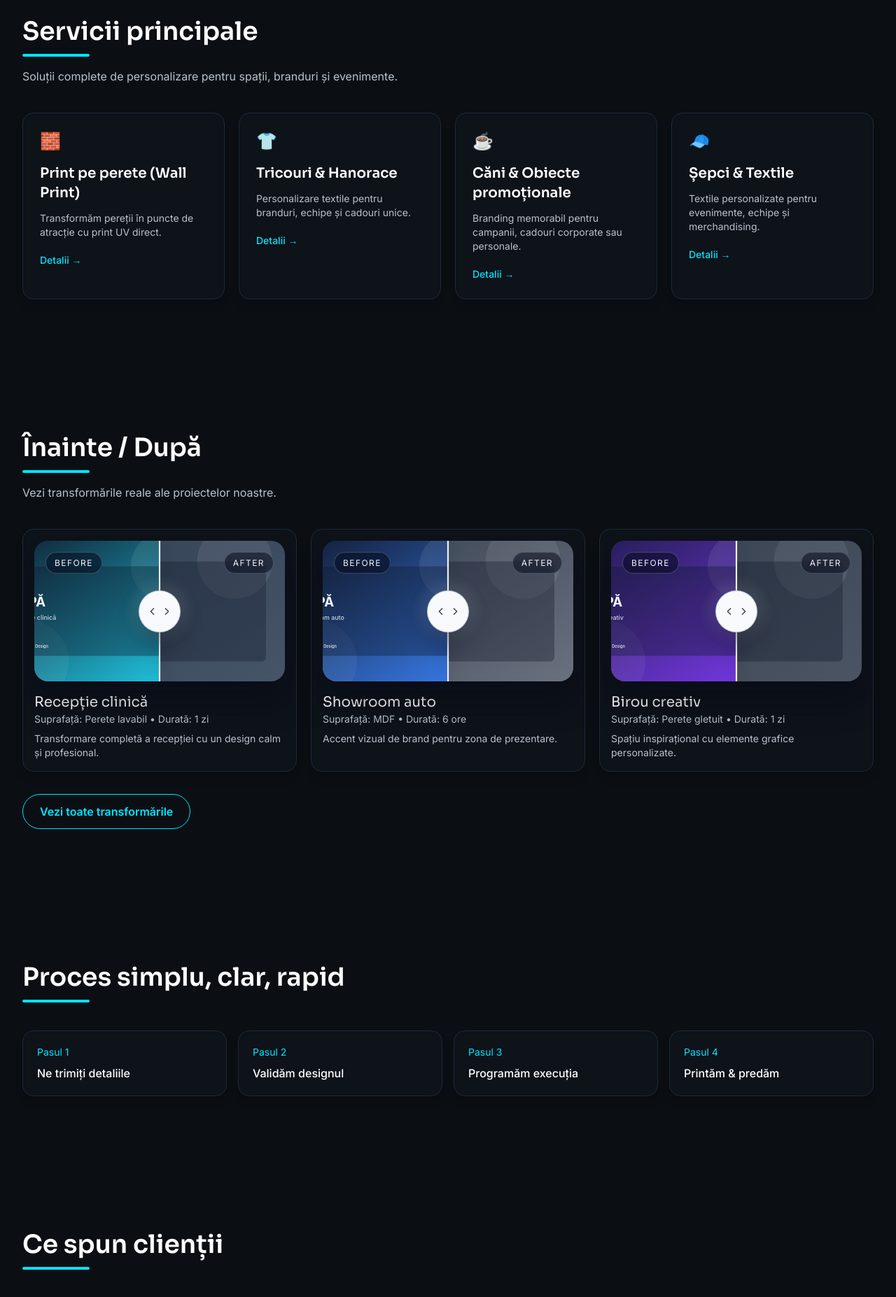
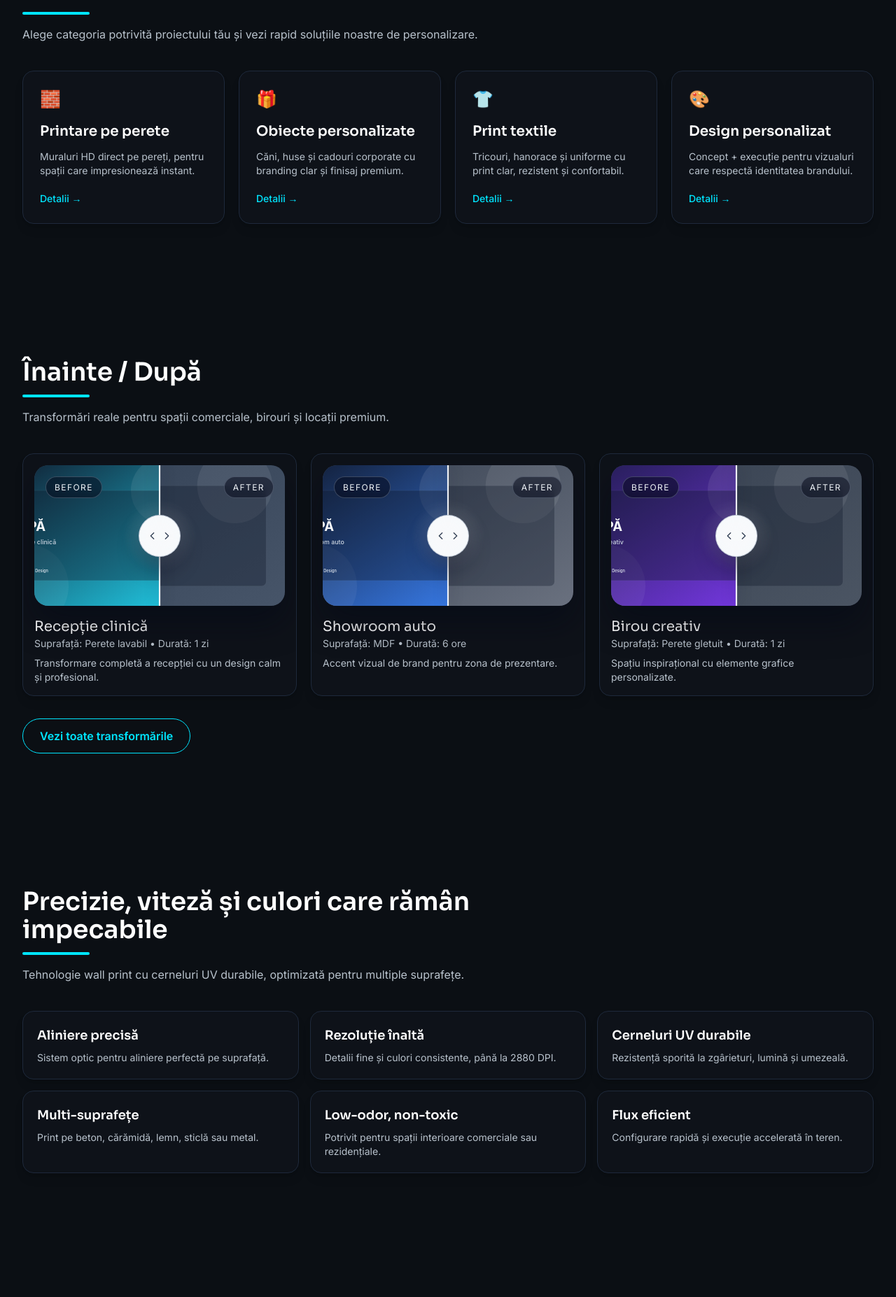
Before and after one commit to darius29/sdg-print, a Next.js app: page / in a window 1280 px wide. Shown: the part 808-2662 px from the top of the page at 70% size. Built offline with nearby package versions, Linux system fonts and the light colour scheme.

Commit message:
Adapt homepage sections to match MVP structure

```diff
--- a/app/page.tsx
+++ b/app/page.tsx
@@ -8,6 +8,61 @@ import { beforeAfterItems } from '@/content/beforeAfter';
 import { services } from '@/content/services';
 import { testimonials } from '@/content/testimonials';
 
+const wallPrintCapabilities = [
+  {
+    title: 'Aliniere precisă',
+    description: 'Sistem optic pentru aliniere perfectă pe suprafață.',
+  },
+  {
+    title: 'Rezoluție înaltă',
+    description: 'Detalii fine și culori consistente, până la 2880 DPI.',
+  },
+  {
+    title: 'Cerneluri UV durabile',
+    description: 'Rezistență sporită la zgârieturi, lumină și umezeală.',
+  },
+  {
+    title: 'Multi-suprafețe',
+    description: 'Print pe beton, cărămidă, lemn, sticlă sau metal.',
+  },
+  {
+    title: 'Low-odor, non-toxic',
+    description: 'Potrivit pentru spații interioare comerciale sau rezidențiale.',
+  },
+  {
+    title: 'Flux eficient',
+    description: 'Configurare rapidă și execuție accelerată în teren.',
+  },
+];
+
+const laserEngravingBenefits = [
+  'Precizie ridicată pentru detalii fine',
+  'Gravură permanentă, fără uzură în timp',
+  'Aspect profesional pentru branding',
+  'Personalizare completă pentru fiecare comandă',
+];
+
+const objectAndTextileProducts = [
+  {
+    title: 'Căni personalizate',
+    useCases: 'Branding, cadouri corporate, activări de brand.',
+  },
+  {
+    title: 'Tricouri',
+    useCases: 'Echipă internă, promoții, merch de campanie.',
+  },
+  {
+    title: 'Hanorace',
+    useCases: 'Merch premium, colecții capsule, confort zilnic.',
+  },
+  {
+    title: 'Șepci',
+    useCases: 'Evenimente, promo outdoor, uniformizare echipe.',
+  },
+];
+
+const executionSteps = ['Consultare', 'Design personalizat', 'Print', 'Predare & montaj'];
+
 export default function HomePage() {
   return (
     <>
@@ -16,12 +71,11 @@ export default function HomePage() {
         <div className="section-container relative py-24 md:py-32">
           <Reveal>
             <h1 className="max-w-4xl font-heading text-4xl font-bold md:text-6xl">
-              Print direct pe perete. Personalizare fără limite. Impact
-              garantat.
+              Transformăm orice suprafață în experiență vizuală.
             </h1>
             <p className="mt-6 max-w-2xl text-lg text-muted">
-              Wall print pe orice suprafață + textile și obiecte personalizate.
-              Timișoara & România.
+              Servicii premium de print pe perete, obiecte personalizate și design
+              unicat pentru branduri care vor impact.
             </p>
             <div className="mt-8 flex flex-wrap gap-4">
               <Link href="/contact" className="btn-primary">
@@ -48,8 +102,8 @@ export default function HomePage() {
 
       <section className="section-container">
         <SectionHeading
-          title="Servicii principale"
-          subtitle="Soluții complete de personalizare pentru spații, branduri și evenimente."
+          title="Serviciile noastre"
+          subtitle="Alege categoria potrivită proiectului tău și vezi rapid soluțiile noastre de personalizare."
         />
         <div className="grid gap-5 md:grid-cols-2 xl:grid-cols-4">
           {services.map((service) => (
@@ -61,7 +115,7 @@ export default function HomePage() {
       <section className="section-container">
         <SectionHeading
           title="Înainte / După"
-          subtitle="Vezi transformările reale ale proiectelor noastre."
+          subtitle="Transformări reale pentru spații comerciale, birouri și locații premium."
         />
         <div className="grid gap-5 md:grid-cols-2 lg:grid-cols-3">
           {beforeAfterItems.map((item) => (
@@ -74,17 +128,66 @@ export default function HomePage() {
       </section>
 
       <section className="section-container">
-        <SectionHeading title="Proces simplu, clar, rapid" />
+        <SectionHeading
+          title="Precizie, viteză și culori care rămân impecabile"
+          subtitle="Tehnologie wall print cu cerneluri UV durabile, optimizată pentru multiple suprafețe."
+        />
+        <div className="grid gap-4 md:grid-cols-2 lg:grid-cols-3">
+          {wallPrintCapabilities.map((feature) => (
+            <article key={feature.title} className="card-premium p-5">
+              <h3 className="font-heading text-lg font-semibold">{feature.title}</h3>
+              <p className="mt-2 text-sm text-muted">{feature.description}</p>
+            </article>
+          ))}
+        </div>
+      </section>
+
+      <section className="section-container">
+        <SectionHeading title="Cum funcționează" />
         <div className="grid gap-4 md:grid-cols-4">
-          {[
-            'Ne trimiți detaliile',
-            'Validăm designul',
-            'Programăm execuția',
-            'Printăm & predăm',
-          ].map((step, index) => (
+          {executionSteps.map((step, index) => (
             <article key={step} className="card-premium p-5">
               <p className="text-sm text-accent">Pasul {index + 1}</p>
               <h3 className="mt-2 font-medium">{step}</h3>
+            </article>
+          ))}
+        </div>
+      </section>
+
+      <section className="section-container">
+        <SectionHeading
+          title="Gravură laser personalizată"
+          subtitle="Realizăm gravură de înaltă precizie pe lemn, MDF, acril, piele și alte materiale compatibile."
+        />
+        <div className="grid gap-4 md:grid-cols-2">
+          <article className="card-premium p-6">
+            <h3 className="font-heading text-lg font-semibold">Materiale compatibile</h3>
+            <p className="mt-2 text-sm text-muted">
+              Lemn, MDF, acril, piele, placaj și materiale speciale pentru
+              semnalistică, gifting și branding premium.
+            </p>
+          </article>
+          <article className="card-premium p-6">
+            <h3 className="font-heading text-lg font-semibold">De ce gravură laser?</h3>
+            <ul className="mt-3 space-y-2 text-sm text-muted">
+              {laserEngravingBenefits.map((benefit) => (
+                <li key={benefit}>• {benefit}</li>
+              ))}
+            </ul>
+          </article>
+        </div>
+      </section>
+
+      <section className="section-container">
+        <SectionHeading
+          title="Print personalizat pe obiecte & textile"
+          subtitle="Produse ideale pentru branding, echipe, evenimente și cadouri corporate."
+        />
+        <div className="grid gap-4 md:grid-cols-2 lg:grid-cols-4">
+          {objectAndTextileProducts.map((product) => (
+            <article key={product.title} className="card-premium p-5">
+              <h3 className="font-heading text-lg font-semibold">{product.title}</h3>
+              <p className="mt-2 text-sm text-muted">{product.useCases}</p>
             </article>
           ))}
         </div>
@@ -100,8 +203,8 @@ export default function HomePage() {
       </section>
 
       <CTASection
-        title="Ai un spațiu de transformat?"
-        description="Trimite-ne detaliile proiectului și primești rapid o ofertă personalizată, transparentă și potrivită bugetului tău."
+        title="Gata să îți transformi spațiul?"
+        description="Trimite-ne o poză cu peretele sau produsul dorit și primești rapid ofertă personalizată + consultanță gratuită."
       />
     </>
   );
--- a/content/services.ts
+++ b/content/services.ts
@@ -4,37 +4,41 @@ export const services: Service[] = [
   {
     id: 'wall-print',
     icon: '🧱',
-    title: 'Print pe perete (Wall Print)',
-    shortDescription: 'Transformăm pereții în puncte de atracție cu print UV direct.',
+    title: 'Printare pe perete',
+    shortDescription:
+      'Muraluri HD direct pe pereți, pentru spații care impresionează instant.',
     description:
-      'Ideal pentru HoReCa, birouri, clinici, locuințe și showroom-uri. Fără tapet sau folie, cu culori vibrante și durabilitate excelentă.',
-    applications: ['lemn natural', 'MDF', 'acril', 'piele', 'plastic', 'placaj', 'materiale speciale'],
+      'Print UV direct pe perete pentru spații comerciale și rezidențiale, cu rezoluție ridicată, culori durabile și aplicare rapidă.',
+    applications: ['rezoluție ridicată', 'culori durabile', 'aplicare rapidă', 'suprafețe multiple'],
   },
   {
-    id: 'tricouri-hanorace',
-    icon: '👕',
-    title: 'Tricouri & Hanorace',
-    shortDescription: 'Personalizare textile pentru branduri, echipe și cadouri unice.',
+    id: 'obiecte-personalizate',
+    icon: '🎁',
+    title: 'Obiecte personalizate',
+    shortDescription:
+      'Căni, huse și cadouri corporate cu branding clar și finisaj premium.',
     description:
-      'Lucrăm atât cu designul clientului, cât și cu design creat de echipa SDG. Acceptăm serii mici și volume mari pentru companii.',
-    applications: ['comenzi individuale', 'uniforme business', 'merchandising', 'evenimente'],
+      'Personalizare pentru serii mici sau mari, ideale pentru activări de brand, pachete promoționale și cadouri memorabile.',
+    applications: ['serii mici/mari', 'culori vibrante', 'mockup rapid', 'branding corporate'],
   },
   {
-    id: 'cani-obiecte',
-    icon: '☕',
-    title: 'Căni & Obiecte promoționale',
-    shortDescription: 'Branding memorabil pentru campanii, cadouri corporate sau personale.',
+    id: 'print-textile',
+    icon: '👕',
+    title: 'Print textile',
+    shortDescription:
+      'Tricouri, hanorace și uniforme cu print clar, rezistent și confortabil.',
     description:
-      'Personalizăm căni și obiecte promoționale pentru vizibilitate de brand, pachete promo și cadouri de impact.',
-    applications: ['branding corporate', 'cadouri', 'campanii promo', 'kit-uri onboarding'],
+      'Soluții textile pentru echipe, evenimente și merchandising, cu atenție la detalii fine și rezistență în timp.',
+    applications: ['calitate pe termen lung', 'fără compromisuri', 'detalii fine', 'merchandising'],
   },
   {
-    id: 'sepci-textile',
-    icon: '🧢',
-    title: 'Șepci & Textile',
-    shortDescription: 'Textile personalizate pentru evenimente, echipe și merchandising.',
+    id: 'design-personalizat',
+    icon: '🎨',
+    title: 'Design personalizat',
+    shortDescription:
+      'Concept + execuție pentru vizualuri care respectă identitatea brandului.',
     description:
-      'Soluții versatile pentru uniforme, evenimente și colecții personalizate, cu focus pe calitate și consistență.',
-    applications: ['uniforme', 'event kits', 'merch', 'echipe sportive'],
+      'Pornim de la brief și direcție vizuală clară, apoi livrăm design complet adaptat suprafeței și obiectivelor de business.',
+    applications: ['brief & direcție', 'concept vizual', 'adaptare pe suport', 'coerență de brand'],
   },
 ];
```
